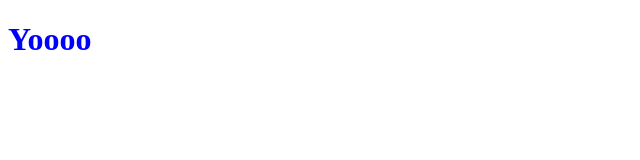
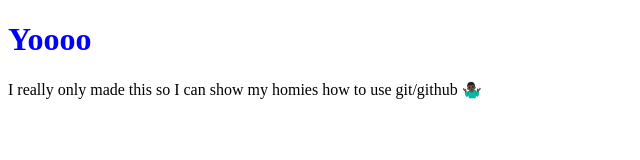
Before and after one commit to camunity/HTML4Github, a plain HTML site: page index.html in a window 1280 px wide. Shown: the whole page, without its empty margins (0-640 px from the left). Drawn offline with Linux system fonts and the light colour scheme.

Commit message:
adding description of site text

```diff
--- a/index.html
+++ b/index.html
@@ -5,5 +5,8 @@
     </head>
     <body>
         <h1>Yoooo</h1>
+        <div>
+            <p>I really only made this so I can show my homies how to use git/github 🤷🏿‍♂️</p>
+        </div>
     </body>
 </html>
```
